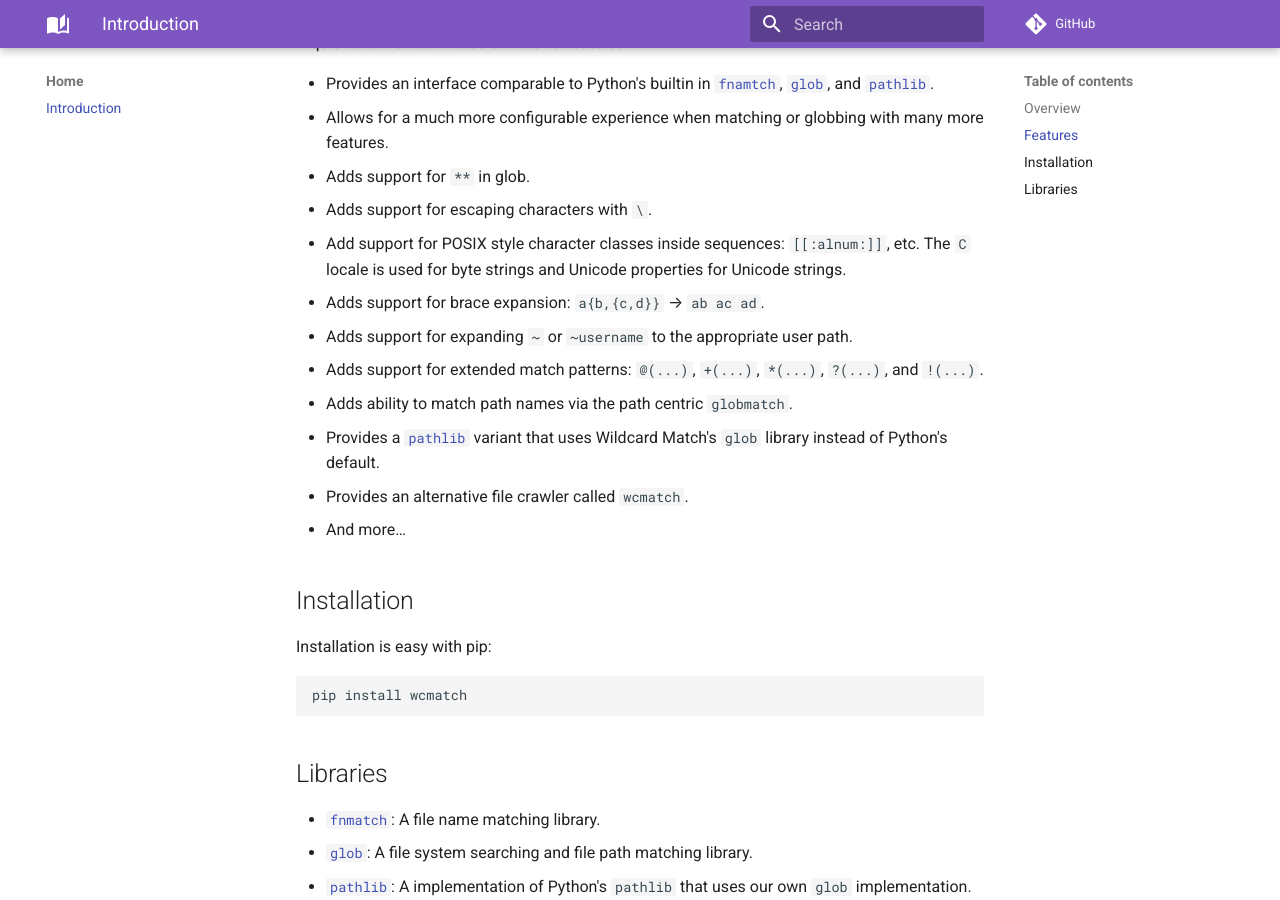
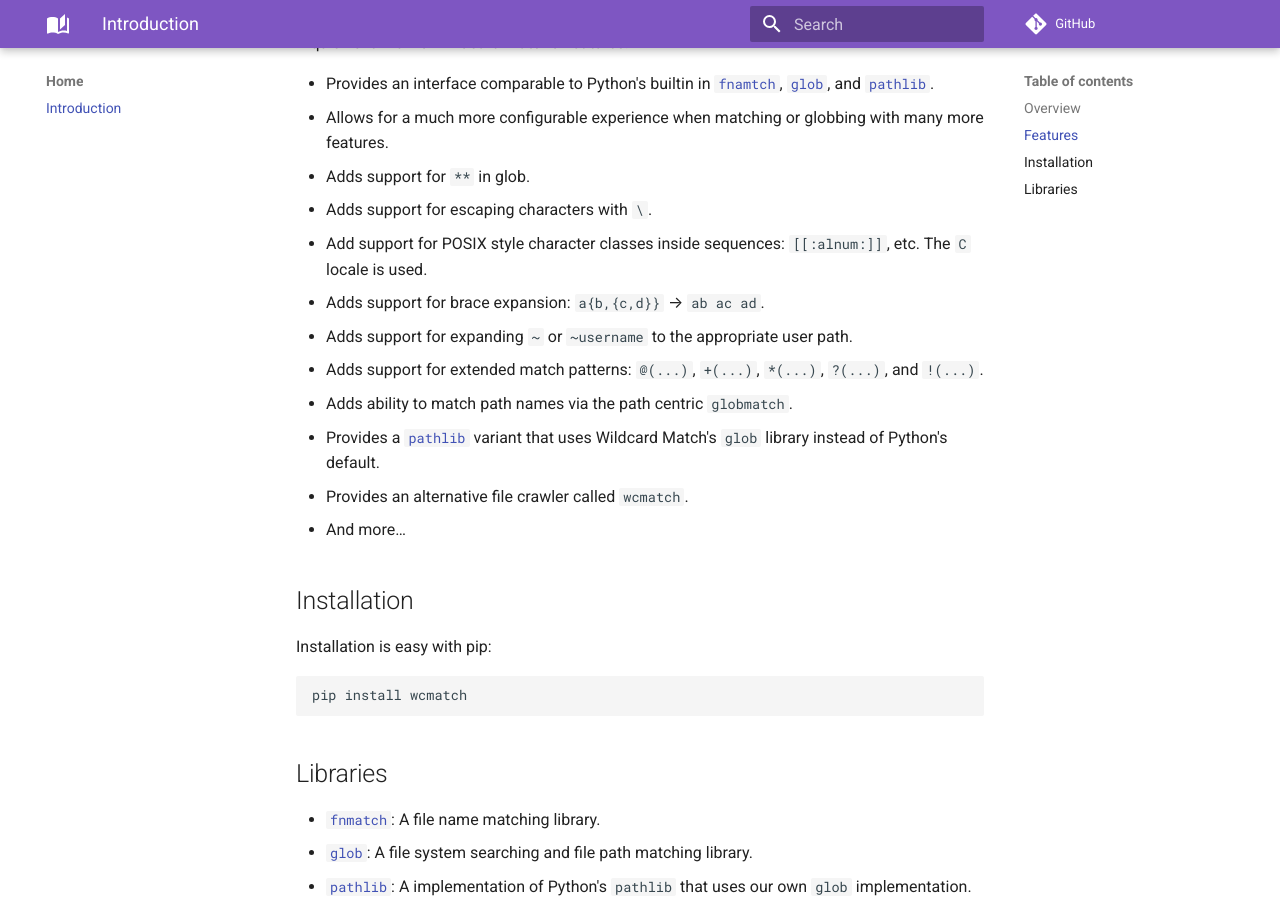
Before and after one commit to facelessuser/wcmatch, an MkDocs documentation site: the page built from docs/src/markdown/index.md, in a window 1280 px wide and 900 px high, scrolled down 756 px. Built offline with MkDocs 1.6.1 and Material for MkDocs 9.7.7, drawn with Linux system fonts in a browser that asks for light colours; comment, search, counter and statistics services are not loaded.

Commit message:
Correct info regarding posix class on readme and main doc page

```diff
--- a/docs/src/markdown/index.md
+++ b/docs/src/markdown/index.md
@@ -29,8 +29,7 @@ A quick overview of Wildcard Match's Features:
 - Allows for a much more configurable experience when matching or globbing with many more features.
 - Adds support for `**` in glob.
 - Adds support for escaping characters with `\`.
-- Add support for POSIX style character classes inside sequences: `[[:alnum:]]`, etc. The `C` locale is used for byte
-  strings and Unicode properties for Unicode strings.
+- Add support for POSIX style character classes inside sequences: `[[:alnum:]]`, etc. The `C` locale is used.
 - Adds support for brace expansion: `a{b,{c,d}}` --> `ab ac ad`.
 - Adds support for expanding `~` or `~username` to the appropriate user path.
 - Adds support for extended match patterns: `@(...)`, `+(...)`, `*(...)`, `?(...)`, and `!(...)`.
```
Also changed, not shown: README.md (+1 -2 lines).
